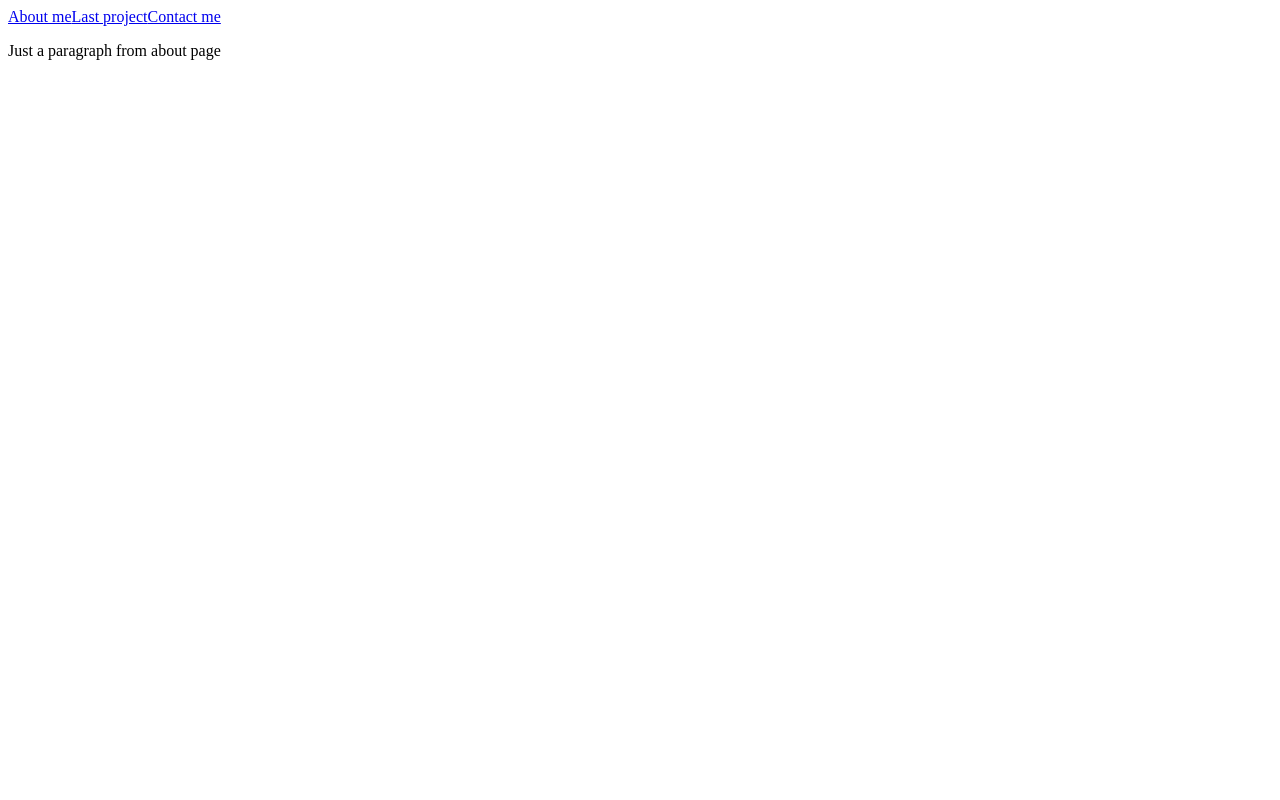
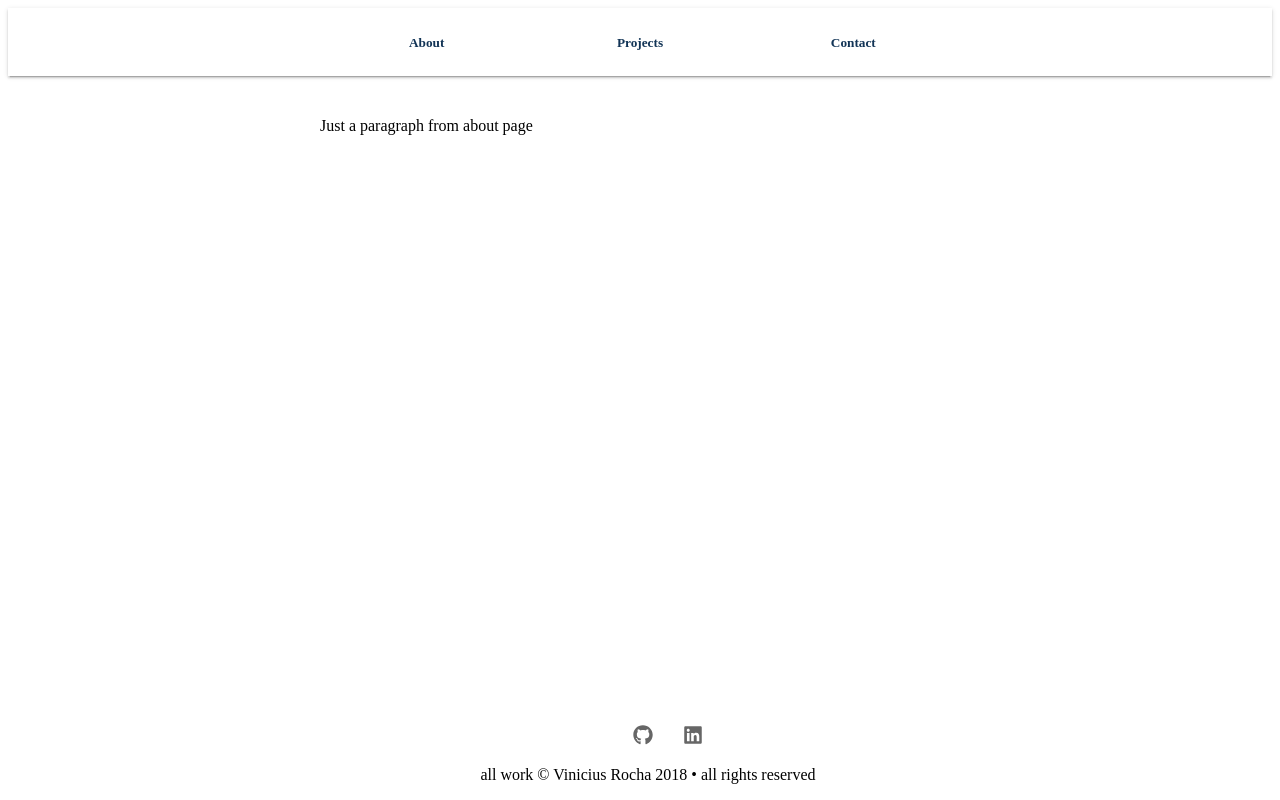
Before and after one commit to vinicius-gr/resume-GatsbyJS, a Gatsby app: page / in a window 1280 px wide. Built offline with nearby package versions, Linux system fonts and the light colour scheme.

Commit message:
added header and footer

```diff
--- a/package.json
+++ b/package.json
@@ -15,6 +15,7 @@
     "gatsby-plugin-typography": "^2.2.0",
     "react": "^16.5.1",
     "react-dom": "^16.5.1",
+    "react-icons": "^3.2.2",
     "react-typography": "^0.16.13",
     "styled-components": "^4.0.2",
     "typography": "^0.16.17",
--- a/src/components/layout.js
+++ b/src/components/layout.js
@@ -1,11 +1,156 @@
 import React from "react";
 import { Link } from "gatsby";
+import styled, { css } from "styled-components";
+
+import { FaGithub, FaLinkedin } from "react-icons/fa";
+
+const sizes = {
+  desktop: 992,
+  tablet: 768,
+  phone: 576
+};
+
+const media = Object.keys(sizes).reduce((acc, label) => {
+  acc[label] = (...args) => css`
+    @media (max-width: ${sizes[label] / 16}em) {
+      ${css(...args)};
+    }
+  `;
+
+  return acc;
+}, {});
+
+const Wrapper = styled.div`
+  * {
+    transition: all 150ms ease-in-out;
+  }
+`;
+
+const HeaderWrapper = styled.div`
+  margin: 0;
+  background-color: #fff;
+  padding: 25px;
+  box-shadow: 0 2px 2px 0 rgba(0, 0, 0, 0.14), 0 3px 1px -2px rgba(0, 0, 0, 0.2),
+    0 1px 5px 0 rgba(0, 0, 0, 0.12);
+
+  ${media.desktop`padding: 25px 5px;`};
+`;
+
+const BodyWrapper = styled.div`
+  width: 50vw;
+  margin: 0 auto;
+  padding: 25px;
+
+
+  ${media.desktop`width: 50vw;`}
+  ${media.tablet`width: 75vw;`}
+  ${media.phone`width: 95vw;`}
+`;
+
+const FooterWrapper = styled.div`
+  position: fixed;
+  bottom: 0;
+  width: 100vw;
+`;
+
+const Header = styled.div`
+  width: 50vw;
+  margin: 0 auto;
+  display: grid;
+  grid-template-columns: repeat(3, 1fr);
+
+  a{
+    text-align: center;
+  }
+
+  h5 {
+    color: rgb(18, 52, 86);
+    text-decoration: none;
+    display: inline-block;
+    text-align: center;
+    margin: 0;
+  }
+
+  ${media.desktop`width: 50vw;`}
+  ${media.tablet`width: 75vw;`}
+  ${media.phone`width: 95vw;`}
+`;
+
+const Footer = styled.div`
+  width: 50vw;
+  margin: 0 auto;
+
+  * {
+    text-align: center;
+  }
+`;
+
+const SocialMedias = styled.ul`
+  list-style: none;
+
+  :hover {
+    svg {
+      color: #999;
+    }
+  }
+`;
+
+const IconLi = styled.li`
+  display: inline;
+  margin: 15px;
+  font-size: 20px;
+
+  a {
+    color: #666;
+  }
+
+  a:visited {
+    text-decoration: none;
+    color: #666;
+  }
+  svg:hover {
+    text-decoration: none;
+    color: #333 !important;
+  }
+  a:focus {
+    text-decoration: none;
+    color: #333;
+  }
+`;
 
 export default ({ children }) => (
-  <div>
-    <Link to={`/`}>About me</Link>
-    <Link to={`/lastProject/`}>Last project</Link>
-    <Link to={`/contact/`}>Contact me</Link>
-    {children}
-  </div>
+  <Wrapper>
+    <HeaderWrapper>
+      <Header>
+        {" "}
+        <Link to={`/`}>
+          <h5>About</h5>
+        </Link>
+        <Link to={`/lastProject/`}>
+          <h5>Projects</h5>
+        </Link>
+        <Link to={`/contact/`}>
+          <h5>Contact</h5>
+        </Link>
+      </Header>
+    </HeaderWrapper>
+    <BodyWrapper>{children}</BodyWrapper>
+    <FooterWrapper>
+      <Footer>
+        <SocialMedias>
+          <IconLi>
+            <a href="https://github.com/vinicius-gr">
+              <FaGithub />
+            </a>
+          </IconLi>
+          <IconLi>
+            <a href="https://www.linkedin.com/in/vinicius-gr/">
+              <FaLinkedin />
+            </a>
+          </IconLi>
+        </SocialMedias>
+        <p>all work © Vinicius Rocha 2018 • all rights reserved</p>
+      </Footer>
+    </FooterWrapper>
+  </Wrapper>
 );
```
Also changed, not shown: 1 other file (tests, documents, lock files or other folders).
